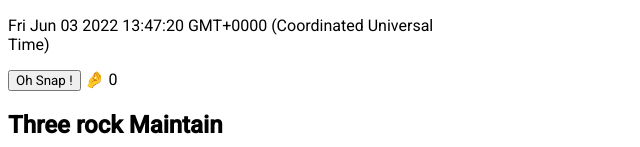
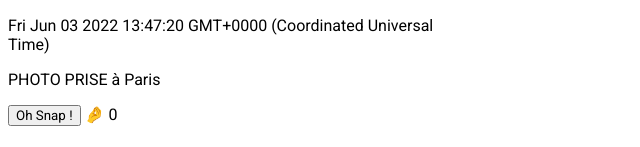
Before and after one commit to wajihov/D-butez-avec-Angular, an Angular app: page / in a window 1280 px wide. Shown: the part 439-586 px from the top of the page, without its empty margins (0-640 px from the left). Built offline with nearby package versions, Linux system fonts and the light colour scheme.

Commit message:
Upadate application for directive *NgIf

```diff
--- a/src/app/Models/face-snap.model.ts
+++ b/src/app/Models/face-snap.model.ts
@@ -1,9 +1,8 @@
 export class FaceSnap {
-  constructor(
-    public title: string,
-    public description: string,
-    public createdDate: Date,
-    public snap: number,
-    public url: string
-  ) {}
+  title!: string;
+  description!: string;
+  createdDate!: Date;
+  snap!: number;
+  url!: string;
+  location?: string;
 }
--- a/src/app/app.component.ts
+++ b/src/app/app.component.ts
@@ -11,26 +11,28 @@ export class AppComponent implements OnInit {
   myOtherSnap!: FaceSnap;
   myLastSnap!: FaceSnap;
   ngOnInit() {
-    this.mySnap = new FaceSnap(
-      'Archive',
-      'Mon meilleur ami depuis quelque années',
-      new Date(),
-      0,
-      'https://i.pinimg.com/564x/c6/b0/2a/c6b02af9ea44fa3e0bc87e439e8c4f02.jpg'
-    );
-    this.myOtherSnap = new FaceSnap(
-      'Three rock Maintain',
-      'un endoroit magnefique pour les rondonnées',
-      new Date(),
-      0,
-      'https://diapogram.com/upload/2019/04/11/20190411135302-b9fce877.jpg'
-    );
-    this.myLastSnap = new FaceSnap(
-      'Un bon repas',
-      'Mumm ce qui est bon ! ',
-      new Date(),
-      0,
-      'https://p4.wallpaperbetter.com/wallpaper/869/719/717/cuisine-food-india-indian-wallpaper-preview.jpg'
-    );
+    this.mySnap = {
+      title: 'Archive',
+      description: 'Mon meilleur ami depuis quelque années',
+      createdDate: new Date(),
+      snap: 0,
+      url: 'https://i.pinimg.com/564x/c6/b0/2a/c6b02af9ea44fa3e0bc87e439e8c4f02.jpg',
+      location: 'Paris',
+    };
+    this.myOtherSnap = {
+      title: 'Three rock Maintain',
+      description: 'un endoroit magnefique pour les rondonnées',
+      createdDate: new Date(),
+      snap: 0,
+      url: 'https://diapogram.com/upload/2019/04/11/20190411135302-b9fce877.jpg',
+      location: 'ENGLAND',
+    };
+    this.myLastSnap = {
+      title: 'Un bon repas',
+      description: 'Mumm ce qui est bon ! ',
+      createdDate: new Date(),
+      snap: 0,
+      url: 'https://p4.wallpaperbetter.com/wallpaper/869/719/717/cuisine-food-india-indian-wallpaper-preview.jpg',
+    };
   }
 }
--- a/src/app/face-snap/face-snap.component.html
+++ b/src/app/face-snap/face-snap.component.html
@@ -3,6 +3,9 @@
   <p>Mis en ligne le {{ faceSnap.description }}</p>
   <img [src]="faceSnap.url" [alt]="faceSnap.title">
   <p>{{ faceSnap.createdDate }}</p>
+  <div *ngIf=" faceSnap.location">
+    <p>PHOTO PRISE à {{faceSnap.location}} </p>
+  </div>
   <p>
     <button (click)="onAddSnap()"> {{ textButton}} </button>
     🤌 {{ faceSnap.snap }}
```
